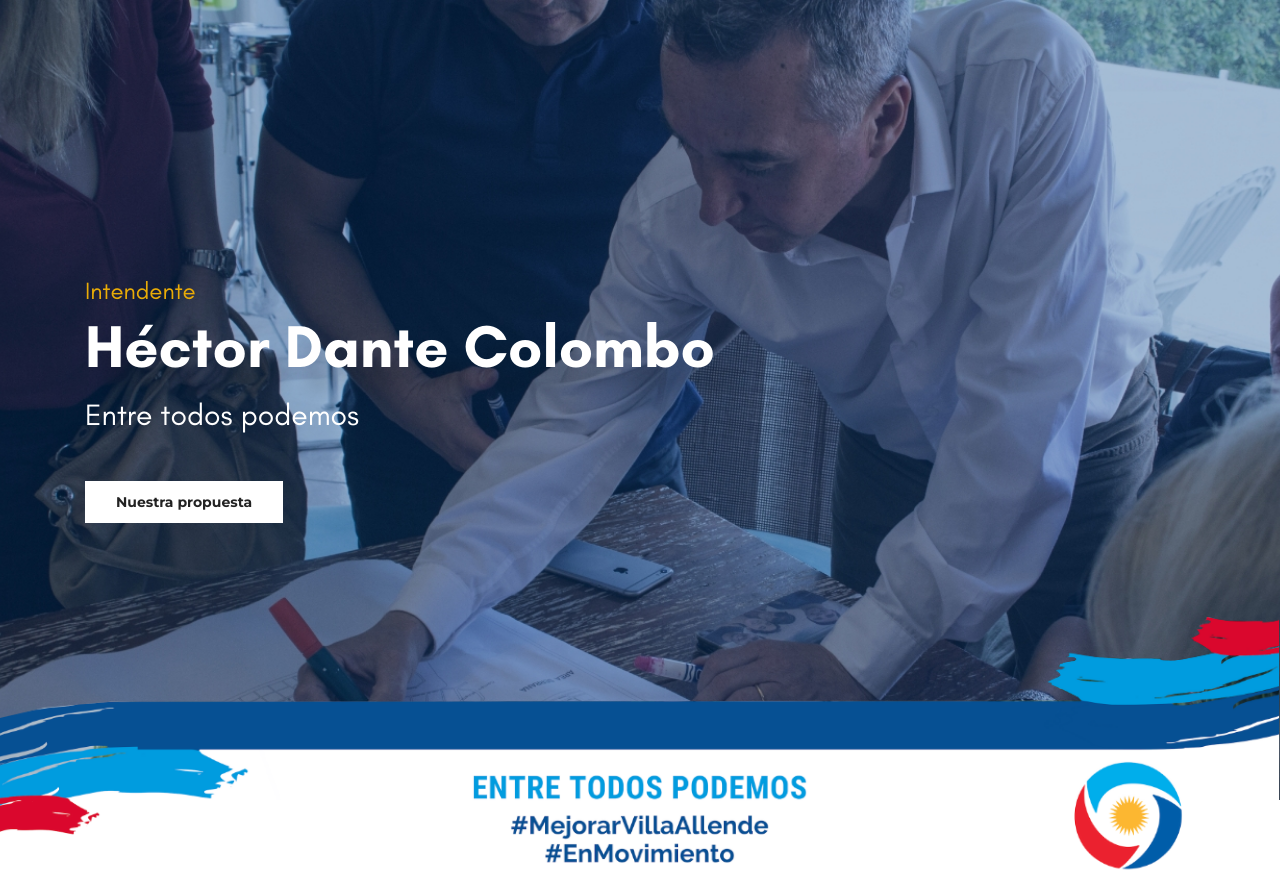
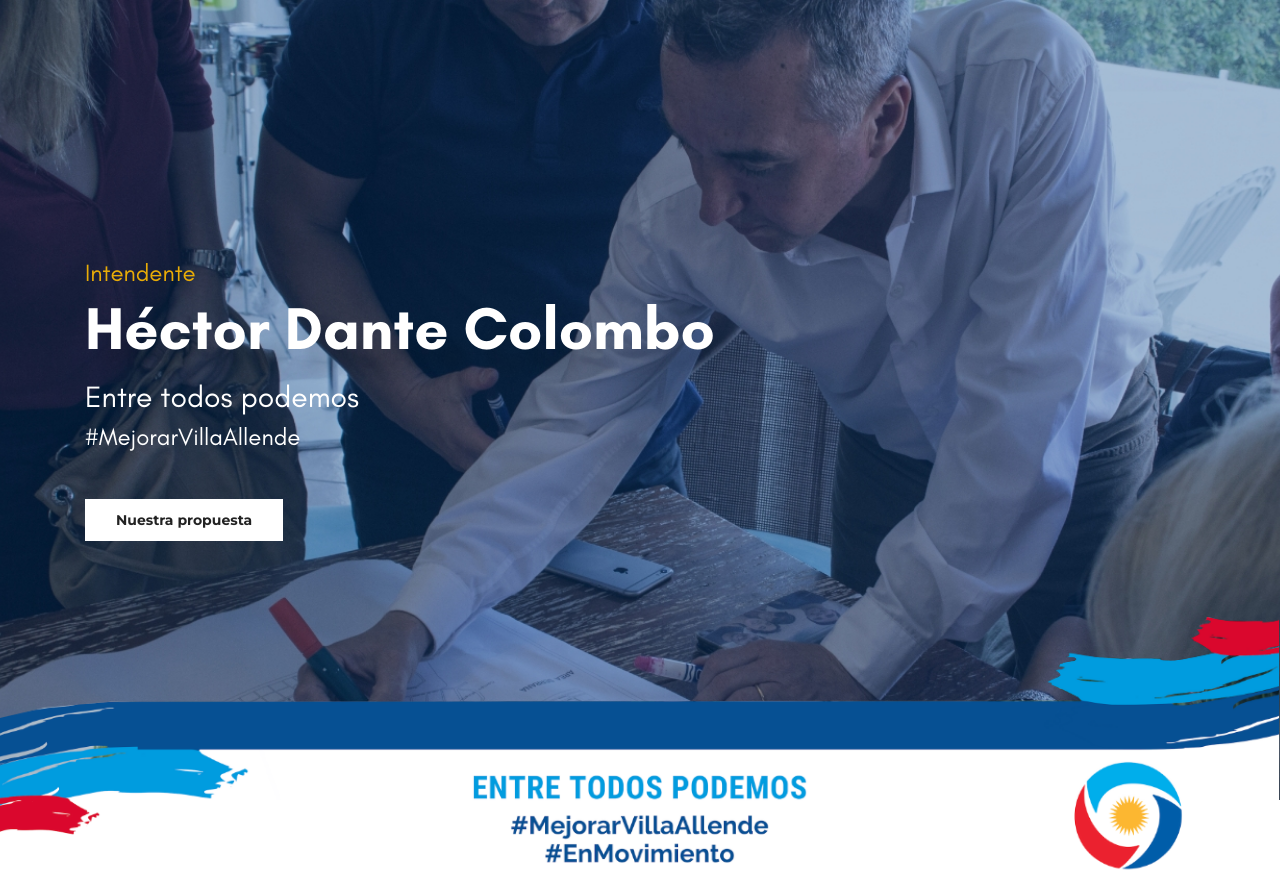
Before and after one commit to chimpadigital/landing-hector, a plain HTML site: page index.html in a window 1280 px wide. Shown: the top 870 px of the page. Drawn offline with nearby package versions, Linux system fonts and the light colour scheme; some packages are replaced by stand-ins of ours.

Commit message:
add #mejorarvillaallende

```diff
--- a/index.html
+++ b/index.html
@@ -41,7 +41,8 @@
 							<h1 class="text-white">
 								Héctor Dante Colombo
 							</h1>
-							<h2 class="mb-5 text-white">Entre todos podemos</h2>
+							<h2 class="mb-2 text-white">Entre todos podemos</h2>
+							<h3 class="mb-5 text-white">#MejorarVillaAllende</h3>
 							<a href="#ejes" class="genric-btn circle">Nuestra propuesta</a>
 						</div>
 						<!-- <img class="header-img img-fluid align-self-end d-flex" src="img/header-img.png" alt="">			 -->
```
